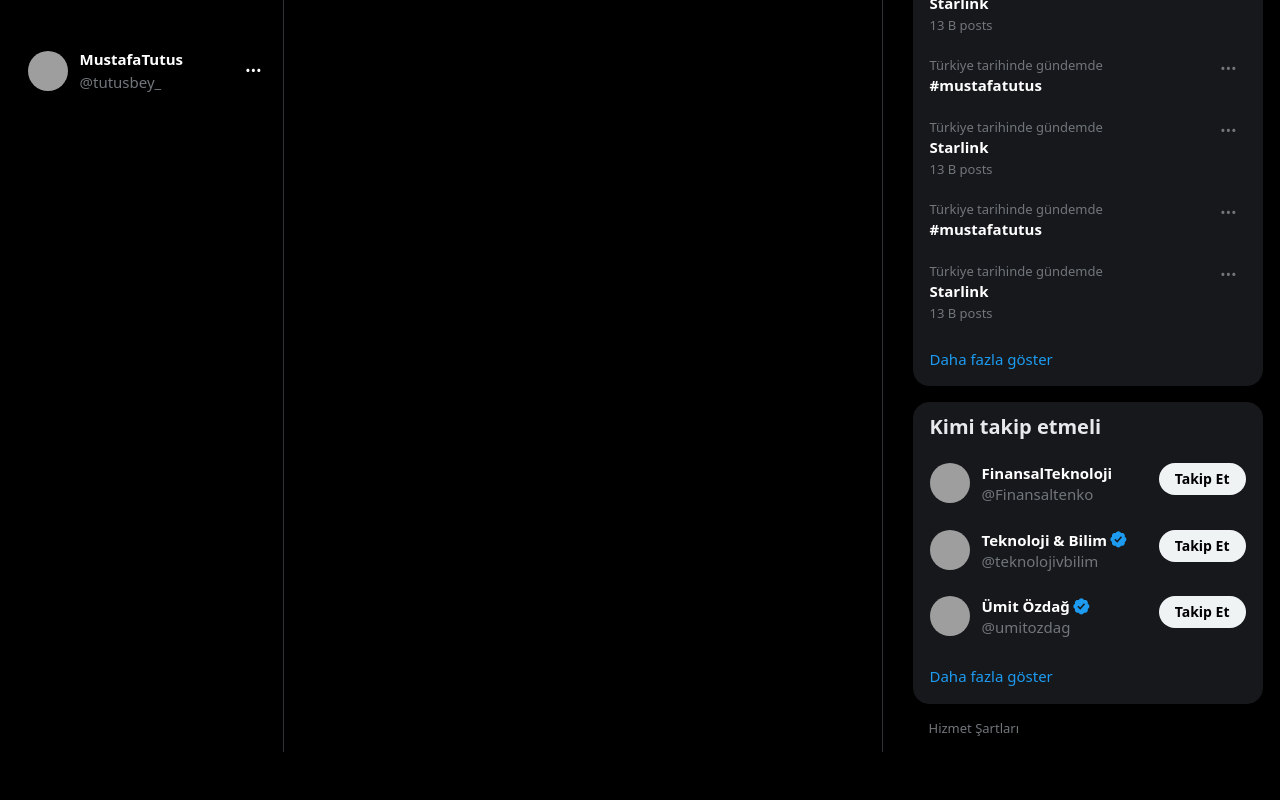
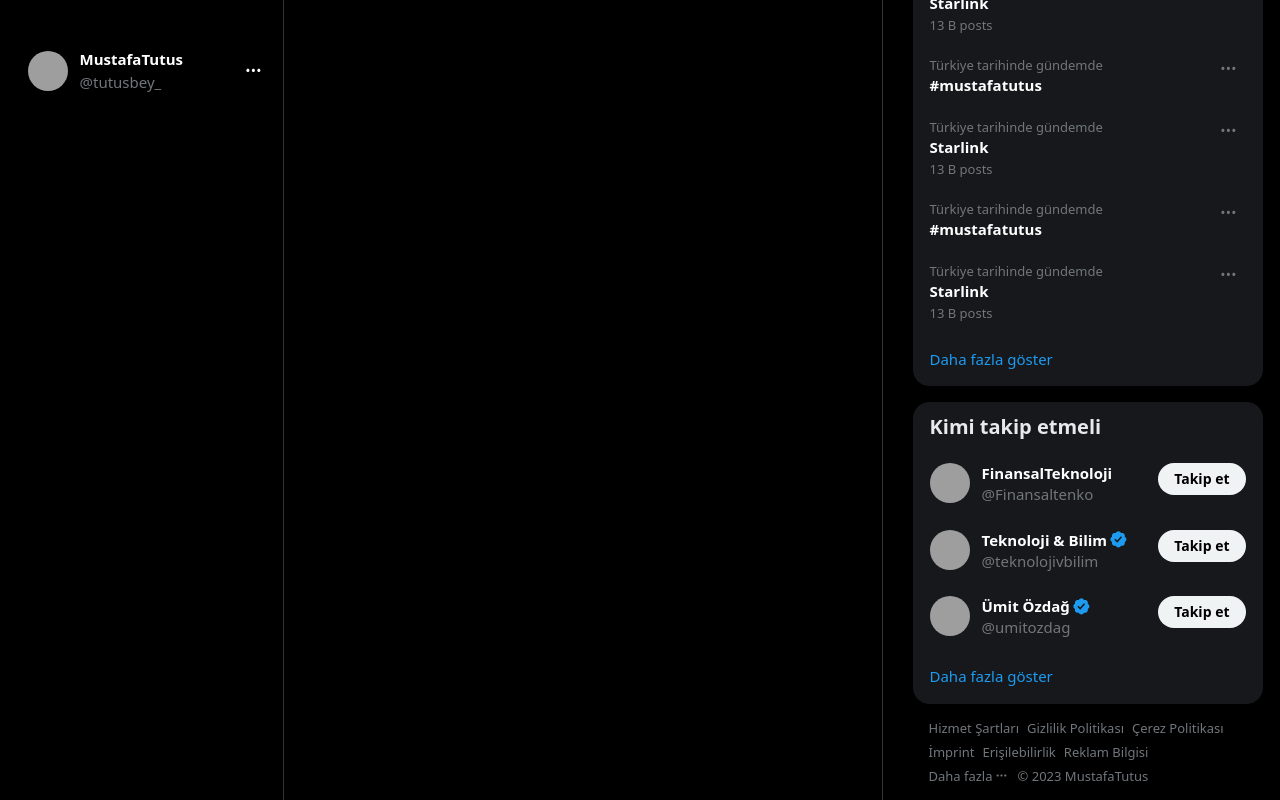
Before and after one commit to tutusjr/twitterClone, a React (Vite) app: page / in a window 1280 px wide. Shown: the part 683-1483 px from the top of the page. Before the commit the page ends 1435 px from the top, so only its background shows below. Built offline with nearby package versions, Linux system fonts and the light colour scheme; grey boxes are pictures that could not be loaded.

Commit message:
rightbar progress

```diff
--- a/src/components/button/index.jsx
+++ b/src/components/button/index.jsx
@@ -3,23 +3,30 @@ import classNames from "classnames";
 import { createElement } from "react";
 import PropTypes from "prop-types";
 
-export default function Button({ size, variant, children}) { //children ile tek sefer yaz sonrasinda istedigin yerde kullan.
-    return createElement('button', {
+export default function Button({ as, size, variant, className, children , ... props}) { //children ile tek sefer yaz sonrasinda istedigin yerde kullan.
+    return createElement(as, {
         className: classNames( "font-bold flex items-center justify-center rounded-full transition-colors", {
             "px-4 h-8 text-sm" : size === 'small',
             "px-4 h-9" : size === 'normal',
             "px-4 text-[17px] h-[52px] w-full" : size === 'large',
             "bg-[#1d9bf0] hover:bg-[#1a8cd8] text-white": variant === 'primary',
             "bg-[#eff3f4] hover:bg-[#d7dbdc] text-black": variant === 'white',
-        })
+            "border border-[#b4b4b4] hover:border-[#67070f] hover-bg-[#f4212e1a] hover:text-[#f4212e]": variant === 'white-outline',
+            [className]: true
+        }),
+        ... props
     }, children)
 }
 
 Button.propTypes = {
+    as: PropTypes.any,
     size: PropTypes.oneOf(['small','normal','large']),
-    variant: PropTypes.oneOf(['primary','white'])
+    variant: PropTypes.oneOf(['primary','white','white-outline']),
+    props: PropTypes.object,
+    className: PropTypes.string
 }
 Button.defaultProps = {
+    as:'button',
     size: 'normal',
     variant:'primary'
 }
--- /dev/null
+++ b/src/components/user-card/index.jsx
@@ -0,0 +1,50 @@
+/* eslint-disable react/prop-types */
+
+import { useState } from "react"
+import Button from "../button"
+
+
+export default function UserCard({user }) {
+
+    const [following, setFollowing] =useState(false)
+
+    return(
+        <button
+          className="py-3 px-4 flex gap-3 transition-colors hover:bg-white/[0.03]"
+        >
+          <img
+            className="rounded-full object-cover items-center w-10 h-10"
+            src={user.avatar}
+            alt="userAvatar"
+          />
+          <div className="flex-1 flex flex-col text-left">
+            <div className="text-[15px] text[#e7e9ea] leading-5 w-fit font-bold hover:underline flex justify-center items-center">
+              {user.fullName}
+              {user?.verified && (
+                <svg viewBox="0 0 22 22" width={18.75} height={18.75} className="text-[#1d9bf0] ml-0.5">
+                  <path
+                    fill="currentColor"
+                    d="M20.396 11c-.018-.646-.215-1.275-.57-1.816-.354-.54-.852-.972-1.438-1.246.223-.607.27-1.264.14-1.897-.131-.634-.437-1.218-.882-1.687-.47-.445-1.053-.75-1.687-.882-.633-.13-1.29-.083-1.897.14-.273-.587-.704-1.086-1.245-1.44S11.647 1.62 11 1.604c-.646.017-1.273.213-1.813.568s-.969.854-1.24 1.44c-.608-.223-1.267-.272-1.902-.14-.635.13-1.22.436-1.69.882-.445.47-.749 1.055-.878 1.688-.13.633-.08 1.29.144 1.896-.587.274-1.087.705-1.443 1.245-.356.54-.555 1.17-.574 1.817.02.647.218 1.276.574 1.817.356.54.856.972 1.443 1.245-.224.606-.274 1.263-.144 1.896.13.634.433 1.218.877 1.688.47.443 1.054.747 1.687.878.633.132 1.29.084 1.897-.136.274.586.705 1.084 1.246 1.439.54.354 1.17.551 1.816.569.647-.016 1.276-.213 1.817-.567s.972-.854 1.245-1.44c.604.239 1.266.296 1.903.164.636-.132 1.22-.447 1.68-.907.46-.46.776-1.044.908-1.681s.075-1.299-.165-1.903c.586-.274 1.084-.705 1.439-1.246.354-.54.551-1.17.569-1.816zM9.662 14.85l-3.429-3.428 1.293-1.302 2.072 2.072 4.4-4.794 1.347 1.246z"
+                  />
+                </svg>
+              )}
+            </div>
+            <div className="text-[15px] w-fit text-[#71767b]">
+              @{user.userName}
+            </div>
+          </div>
+          <div>
+            {following ? (
+                <Button variant="white-outline" size="small" onClick={() => setFollowing(false)} className="whitespace-nowrap group">
+                    <div className="flex group-hover:hidden">Takip ediliyor</div>
+                    <div className="hidden group-hover:flex">Takibi bırak</div>
+                </Button>
+            ):(
+                <Button variant="white" size="small" onClick={() => setFollowing(true)}>
+                    Takip et
+                </Button>
+            )}
+          </div>
+        </button>
+    )
+}
--- a/src/layouts/main/rightbar/footer/index.jsx
+++ b/src/layouts/main/rightbar/footer/index.jsx
@@ -1,11 +1,75 @@
 import { Link } from "react-router-dom";
+import { Popover } from "@headlessui/react";
 
 export default function Footer() {
-    return (
-        <footer className="mb-4 px-4 flex flex-wrap gap-2">
-            <Link to="/" className="text-[#71767b] leading-4 text-[13px] hover:underline">
-                Hizmet Şartları
+  return (
+    <footer className="mb-4 px-4 flex flex-wrap gap-2">
+      <Link
+        to="/"
+        className="text-[#71767b] leading-4 text-[13px] hover:underline"
+      >
+        Hizmet Şartları
+      </Link>
+      <Link
+        to="/"
+        className="text-[#71767b] leading-4 text-[13px] hover:underline"
+      >
+        Gizlilik Politikası
+      </Link>
+      <Link
+        to="/"
+        className="text-[#71767b] leading-4 text-[13px] hover:underline"
+      >
+        Çerez Politikası
+      </Link>
+      <Link
+        to="/"
+        className="text-[#71767b] leading-4 text-[13px] hover:underline"
+      >
+        İmprint
+      </Link>
+      <Link
+        to="/"
+        className="text-[#71767b] leading-4 text-[13px] hover:underline"
+      >
+        Erişilebilirlik
+      </Link>
+      <Link
+        to="/"
+        className="text-[#71767b] leading-4 text-[13px] hover:underline"
+      >
+        Reklam Bilgisi
+      </Link>
+      <div className="w-full flex gap-2">
+        <Popover className="relative outline-none leading-4 inline-flex ">
+          <Popover.Button className="text-[#71767b] leading-4 text-[13px] hover:underline inline-flex items-center">
+            Daha fazla
+            <svg viewBox="0 0 24 24" className="h-[1em] px-0.5">
+              <path
+                fill="currentColor"
+                d="M3 12c0-1.1.9-2 2-2s2 .9 2 2-.9 2-2 2-2-.9-2-2zm9 2c1.1 0 2-.9 2-2s-.9-2-2-2-2 .9-2 2 .9 2 2 2zm7 0c1.1 0 2-.9 2-2s-.9-2-2-2-2 .9-2 2 .9 2 2 2z"
+              />
+            </svg>
+          </Popover.Button>
+          <Popover.Panel className="w-[150px] grid absolute bottom-0 right-0 max-w-[384px] bg-black shadow-box rounded-xl overflow-hidden">
+            <Link className="py-3 px-4 text-white text-[15px] hover:bg-[#16181c] leading-5 font-bold">
+              Hakkında
             </Link>
-        </footer>
-    )
+            <Link className="py-3 px-4 text-white text-[15px] hover:bg-[#16181c] leading-5 font-bold">
+              Durum
+            </Link>
+            <Link className="py-3 px-4 text-white text-[15px] hover:bg-[#16181c] leading-5 font-bold">
+              İşletmeler İçin X
+            </Link>
+            <Link className="py-3 px-4 text-white text-[15px] hover:bg-[#16181c] leading-5 font-bold">
+              Geliştiriciler
+            </Link>
+          </Popover.Panel>
+        </Popover>
+        <p className="text-[#71767b] leading-4 text-[13px]">
+          &copy; 2023 MustafaTutus
+        </p>
+      </div>
+    </footer>
+  );
 }
--- a/src/layouts/main/rightbar/who-follow/index.jsx
+++ b/src/layouts/main/rightbar/who-follow/index.jsx
@@ -1,5 +1,6 @@
-import Button from "../../../../components/button";
+
 import SidebarSection from "../../../../components/siderbar-section";
+import UserCard from "../../../../components/user-card";
 import { WhoFollowUsers } from "../../../../muck";
 import { useAccount } from "../../../../store/auth/hooks";
 
@@ -11,39 +12,7 @@ export default function WhoFollow() {
       title="Kimi takip etmeli"
       more={`/connect_people?user_id=${account.id}`}
     >
-      {WhoFollowUsers.map((user, index) => (
-        <button
-          key={index}
-          className="py-3 px-4 flex gap-3 transition-colors hover:bg-white/[0.03]"
-        >
-          <img
-            className="rounded-full object-cover items-center w-10 h-10"
-            src={user.avatar}
-            alt="userAvatar"
-          />
-          <div className="flex-1 flex flex-col text-left">
-            <div className="text-[15px] text[#e7e9ea] leading-5 w-fit font-bold hover:underline flex justify-center items-center">
-              {user.fullName}
-              {user?.verified && (
-                <svg viewBox="0 0 22 22" width={18.75} height={18.75} className="text-[#1d9bf0] ml-0.5">
-                  <path
-                    fill="currentColor"
-                    d="M20.396 11c-.018-.646-.215-1.275-.57-1.816-.354-.54-.852-.972-1.438-1.246.223-.607.27-1.264.14-1.897-.131-.634-.437-1.218-.882-1.687-.47-.445-1.053-.75-1.687-.882-.633-.13-1.29-.083-1.897.14-.273-.587-.704-1.086-1.245-1.44S11.647 1.62 11 1.604c-.646.017-1.273.213-1.813.568s-.969.854-1.24 1.44c-.608-.223-1.267-.272-1.902-.14-.635.13-1.22.436-1.69.882-.445.47-.749 1.055-.878 1.688-.13.633-.08 1.29.144 1.896-.587.274-1.087.705-1.443 1.245-.356.54-.555 1.17-.574 1.817.02.647.218 1.276.574 1.817.356.54.856.972 1.443 1.245-.224.606-.274 1.263-.144 1.896.13.634.433 1.218.877 1.688.47.443 1.054.747 1.687.878.633.132 1.29.084 1.897-.136.274.586.705 1.084 1.246 1.439.54.354 1.17.551 1.816.569.647-.016 1.276-.213 1.817-.567s.972-.854 1.245-1.44c.604.239 1.266.296 1.903.164.636-.132 1.22-.447 1.68-.907.46-.46.776-1.044.908-1.681s.075-1.299-.165-1.903c.586-.274 1.084-.705 1.439-1.246.354-.54.551-1.17.569-1.816zM9.662 14.85l-3.429-3.428 1.293-1.302 2.072 2.072 4.4-4.794 1.347 1.246z"
-                  />
-                </svg>
-              )}
-            </div>
-            <div className="text-[15px] w-fit text-[#71767b]">
-              @{user.userName}
-            </div>
-          </div>
-          <div>
-            <Button variant="white" size="small">
-              Takip Et
-            </Button>
-          </div>
-        </button>
-      ))}
+      {WhoFollowUsers.map(user => <UserCard user={user} key={user.id}/>)}
     </SidebarSection>
   );
 }
```
